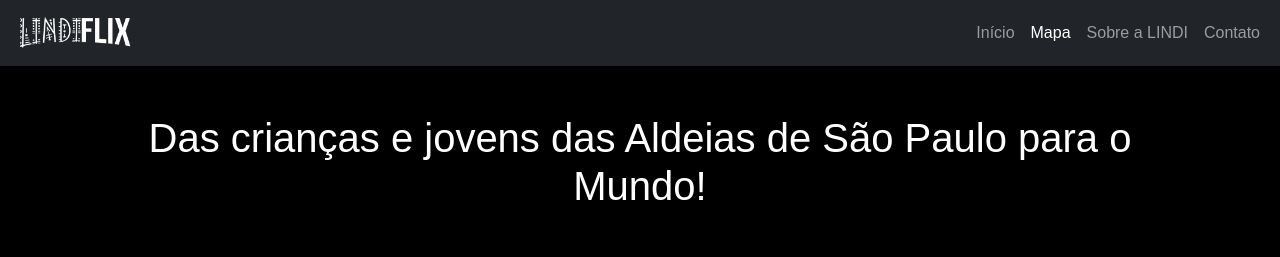
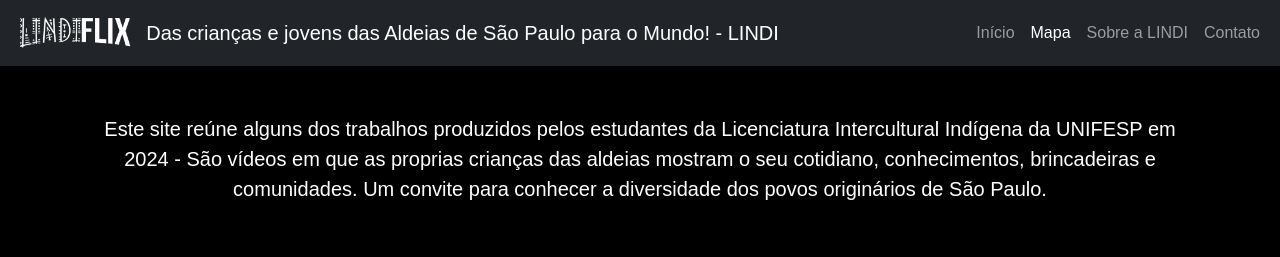
Before and after one commit to hericmr/Lindiflix, a plain HTML site: page index.html in a window 1280 px wide. Shown: the top 257 px of the page. Drawn offline with nearby package versions, Linux system fonts and the light colour scheme; a script that the page names is missing.

Commit message:
tirei o titulo da pagina e coloquei na navbar

```diff
--- a/index.html
+++ b/index.html
@@ -18,6 +18,7 @@
         <div class="container-fluid">
             <a class="navbar-brand" href="#">
                 <img src="lindi2.png" alt="Logo LINDI" class="navbar-logo" title="Logo Lindi">
+                Das crianças e jovens das Aldeias de São Paulo para o Mundo! - LINDI
 
             </a>
             <button class="navbar-toggler" type="button" data-bs-toggle="collapse" data-bs-target="#navbarNav" aria-controls="navbarNav" aria-expanded="false" aria-label="Toggle navigation">
@@ -45,7 +46,6 @@
     <!-- Texto Explicação do Site -->
     <section class="intro-text my-5">
         <div class="container">
-            <h1 class="text-center">Das crianças e jovens das Aldeias de São Paulo para o Mundo!</h1>
             <p class="lead text-center">
                 Este site reúne alguns dos trabalhos produzidos pelos estudantes da Licenciatura Intercultural Indígena da UNIFESP em 2024 - São vídeos em que as proprias crianças das aldeias mostram o seu cotidiano, conhecimentos, brincadeiras e comunidades. Um convite para conhecer a diversidade dos povos originários de São Paulo.
             </p>
```
